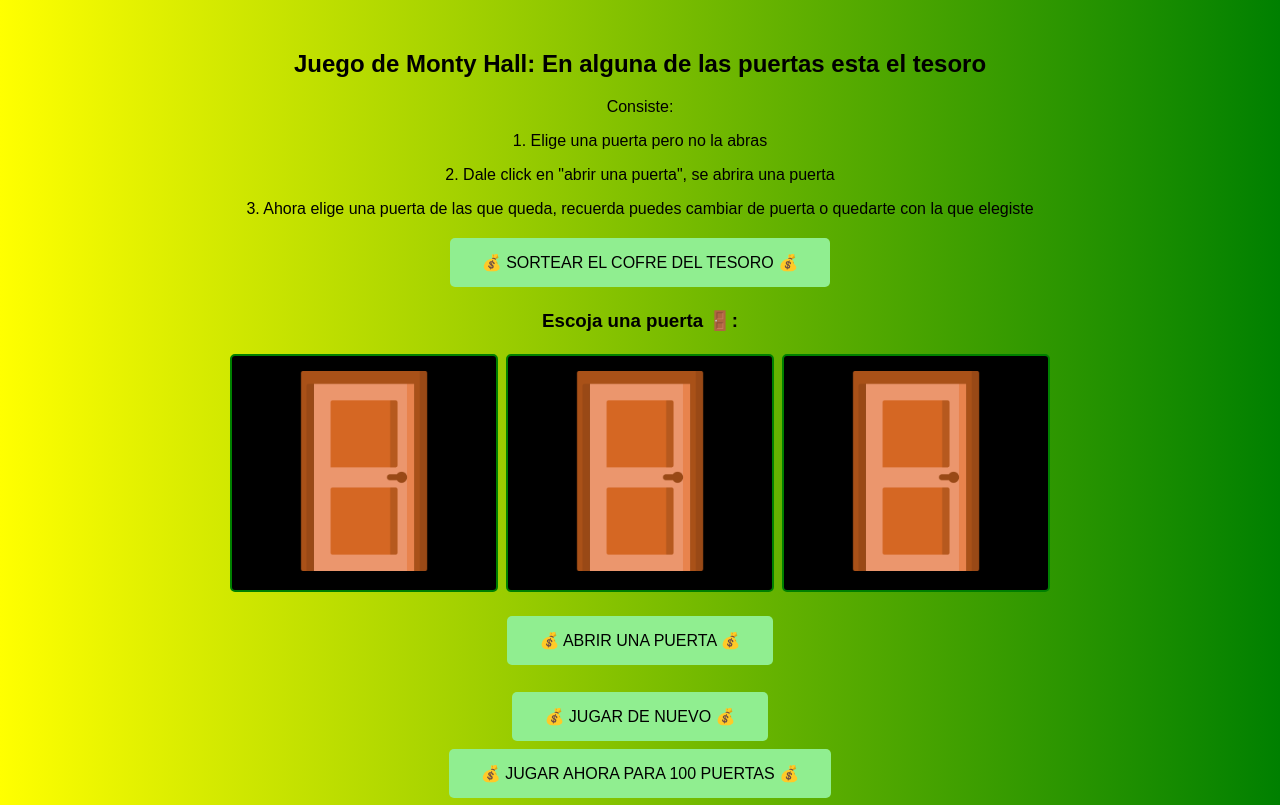
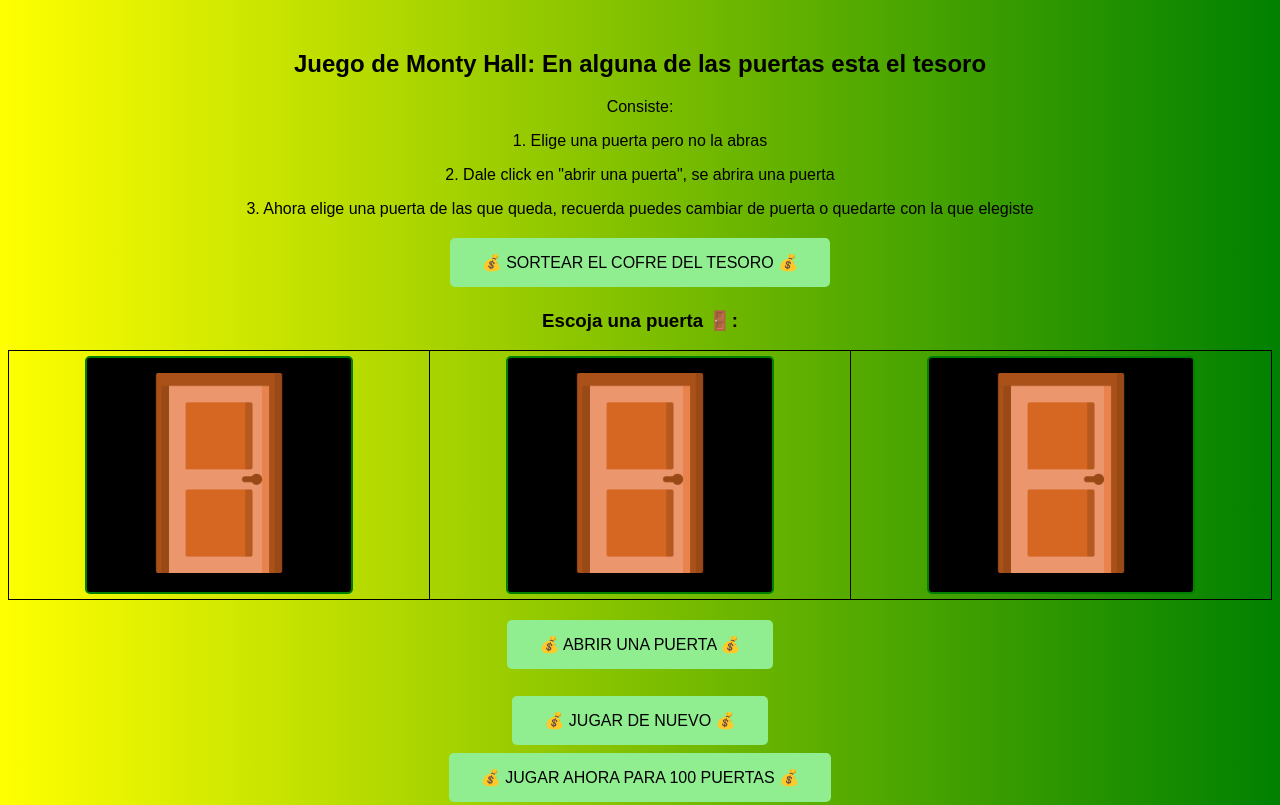
Before and after one commit to AndresGereda/INTENTO, a plain HTML site: page index.html in a window 1280 px wide. Shown: the top 805 px of the page. Drawn offline with Linux system fonts and the light colour scheme.

Commit message:
Update index.html

```diff
--- a/index.html
+++ b/index.html
@@ -18,9 +18,14 @@
 
 <center><p><input type="button" value="💰 SORTEAR EL COFRE DEL TESORO 💰" id="sorteo" /></p></center>
 <center><h3 id="de">Escoja una puerta 🚪:</h3></center>
-<center><button id="Puerta1"><img id="r1" src=cldoor.png height="200" width="200"></img></button>
-<button id="Puerta2"><img id="r2" src=cldoor.png height="200" width="200"></img></button>
-<button id="Puerta3"><img id="r3" src=cldoor.png height="200" width="200"></img></button></center>
+<center>
+    <table>
+        <tr><td><button id="Puerta1"><img id="r1" src=cldoor.png height="200" width="200"></img></button></td>
+            <td><button id="Puerta2"><img id="r2" src=cldoor.png height="200" width="200"></img></button></td>
+            <td><button id="Puerta3"><img id="r3" src=cldoor.png height="200" width="200"></img></button></td>
+        </tr>
+    </table>
+</center>
 <script src="funcion.js"></script>
 <center><p><input type="button" value="💰 ABRIR UNA PUERTA 💰" id="sorteo1" /></p></center>
 
```
